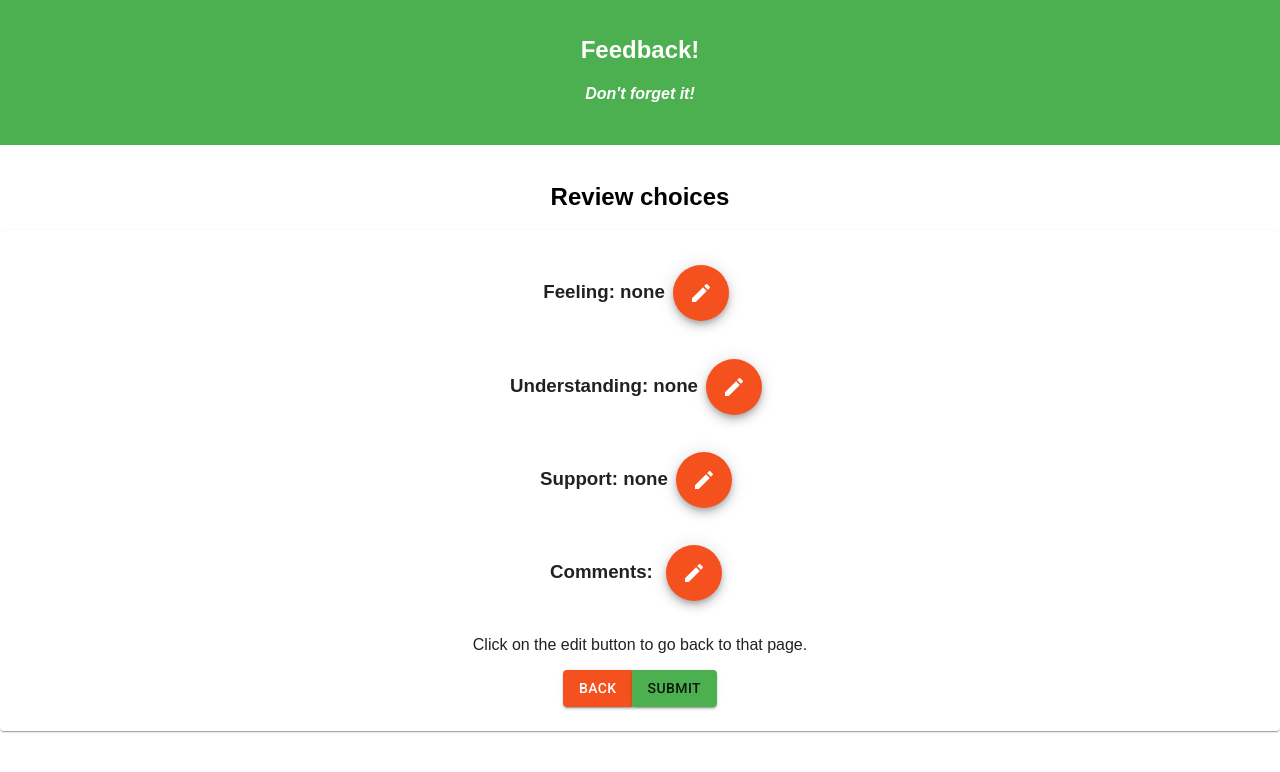
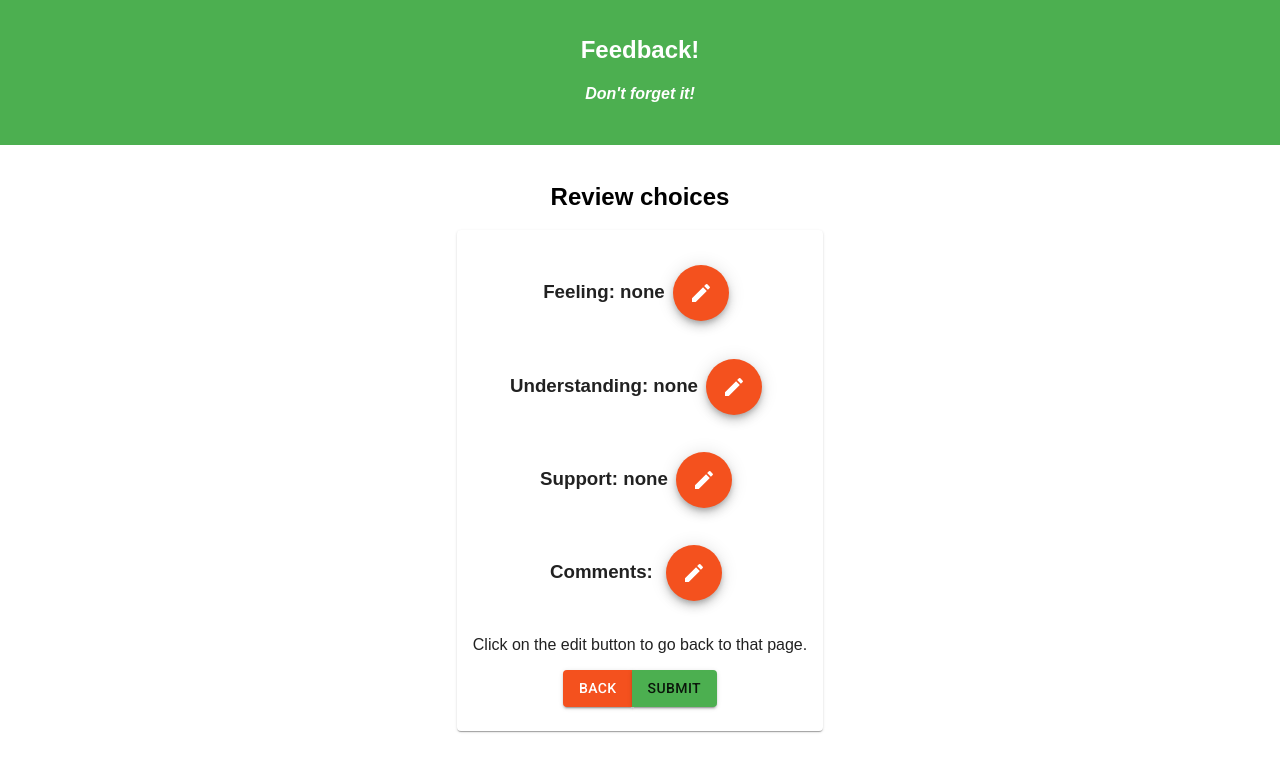
Before and after one commit to dlfedie/redux-feedback-loop, a React (Create React App) app: page /#/review in a window 1280 px wide. Shown: the top 772 px of the page. Built offline with nearby package versions, Linux system fonts and the light colour scheme.

Commit message:
adds card styling and centers admin page.

```diff
--- a/src/components/Admin/Admin.jsx
+++ b/src/components/Admin/Admin.jsx
@@ -1,5 +1,5 @@
 import React, { Component } from 'react';
-import {connect} from 'react-redux';
+import { connect } from 'react-redux';
 import axios from 'axios';
 import AdminTable from '../AdminTable/AdminTable';
 import Swal from 'sweetalert2';
@@ -65,6 +65,7 @@ class Admin extends Component {
             <>
                 <h2>Feedback Results</h2>
                 {/* {JSON.stringify(this.props.allFeedback)} */}
+                <div className="centerMe">
                     <table>
                         <thead>
                             <tr>
@@ -80,6 +81,7 @@ class Admin extends Component {
                             {adminTable}
                         </tbody>
                     </table>
+                </div>
             </>
         )
     }
--- a/src/components/App/App.css
+++ b/src/components/App/App.css
@@ -25,3 +25,16 @@
 .reviewRows {
   align-content: center;
 }
+
+.cards {
+  /* min-width: 500px; */
+  max-width: 500px;
+  align-content: center;
+}
+
+.centerMe {
+  text-align: center;
+  justify-content: center;
+  align-content: center;
+  display: inline-block;
+}
--- a/src/components/Comments/Comments.jsx
+++ b/src/components/Comments/Comments.jsx
@@ -49,7 +49,8 @@ class Comments extends Component {
         return (
             <>
                 <h2>Any comments you would like to leave?</h2>
-                <Card>
+                <div className="centerMe">
+                    <Card className="cards">
                         <CardContent>
                             {/* {JSON.stringify(this.state)} */}
                             <form onSubmit={this.setComments}>
@@ -67,6 +68,7 @@ class Comments extends Component {
                             </form>
                         </CardContent>
                     </Card>
+                </div>
             </>
         )
     }
--- a/src/components/Form/Form.jsx
+++ b/src/components/Form/Form.jsx
@@ -23,7 +23,8 @@ class Form extends Component {
         return (
             <>
                 {/* {JSON.stringify(this.props)} */}
-                <Card>
+                <div className="centerMe">
+                    <Card className="cards">
                         <CardContent>
                             <form onSubmit={this.props.setQuestion}>
                                 <FormControl variant="filled" >
@@ -71,6 +72,7 @@ class Form extends Component {
                             </form>
                         </CardContent>
                     </Card>
+                </div>
             </>
         )
     }
--- a/src/components/Review/Review.jsx
+++ b/src/components/Review/Review.jsx
@@ -72,7 +72,8 @@ class Review extends Component {
         return (
             <>
                 <h2>Review choices</h2>
-                <Card>
+                <div className="centerMe">
+                    <Card className="cards">
                         <CardContent>
                             <div className="reviewRows">
                                 <h3>Feeling: {this.props.newFeedback.feeling}
@@ -119,6 +120,7 @@ class Review extends Component {
                             </ButtonGroup>
                         </CardContent>
                     </Card>
+                </div>
 
                 {/* <button onClick={() => { this.props.history.push('/comments') }}>Back</button>
                 <button onClick={this.handleSubmit}>Submit</button> */}
```
Lines whose indentation alone changed are shown as unchanged.
